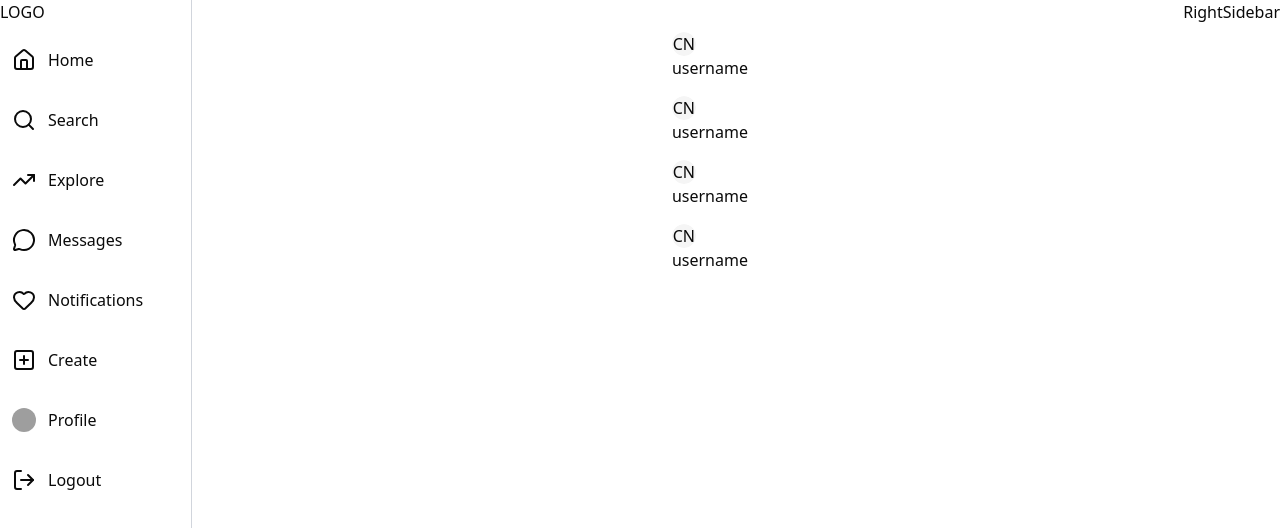
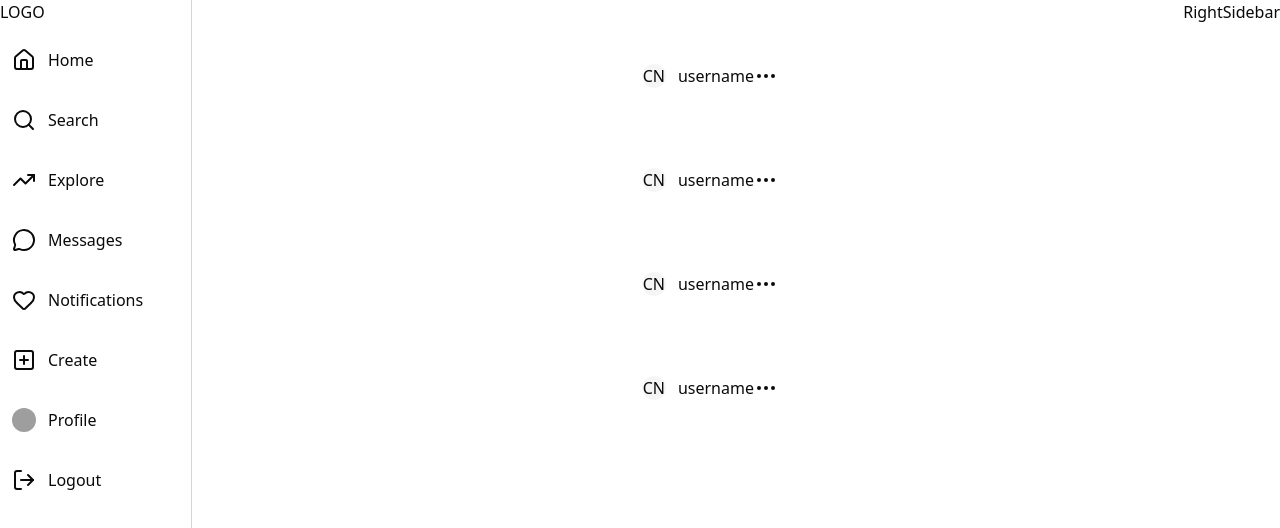
Before and after one commit to SriHariPokkimgari/Instaclone, a React (Vite) app in the folder client/: page / in a window 1280 px wide. Shown: the top 528 px of the page. Built offline with nearby package versions, Linux system fonts and the light colour scheme; grey boxes are pictures that could not be loaded; the HTML template or start-up script is replaced by a standard one.

Commit message:
update some components

```diff
--- a/client/package.json
+++ b/client/package.json
@@ -11,6 +11,7 @@
   },
   "dependencies": {
     "@radix-ui/react-avatar": "^1.1.10",
+    "@radix-ui/react-dialog": "^1.1.15",
     "@radix-ui/react-label": "^2.1.7",
     "@radix-ui/react-slot": "^1.2.3",
     "@tailwindcss/vite": "^4.1.13",
--- a/client/src/components/Post.jsx
+++ b/client/src/components/Post.jsx
@@ -1,15 +1,48 @@
 import React from "react";
 import { Avatar, AvatarFallback, AvatarImage } from "./ui/avatar";
+import {
+  Dialog,
+  DialogContent,
+  DialogDescription,
+  DialogTrigger,
+} from "./ui/dialog";
+import { MoreHorizontal } from "lucide-react";
+import { Button } from "./ui/button";
 
-const Post = () => {
+const Post = ({ data }) => {
   return (
-    <div>
-      <div>
-        <Avatar className="h-6 w-6">
-          <AvatarImage src="" alt="@shadcn" />
-          <AvatarFallback>CN</AvatarFallback>
-        </Avatar>
-        <h1>username</h1>
+    <div className="my-8 w-full max-w-sm mx-auto ">
+      <div className="flex items-center justify-center">
+        <div className="flex items-center gap-3">
+          <Avatar className="h-6 w-6">
+            <AvatarImage src="" alt="@shadcn" />
+            <AvatarFallback>CN</AvatarFallback>
+          </Avatar>
+          <h1>username</h1>
+        </div>
+        <div>
+          <Dialog>
+            <DialogTrigger asChild>
+              <MoreHorizontal className="cursor-pointer" />
+            </DialogTrigger>
+            <DialogContent>
+              <DialogDescription className="flex flex-col items-center">
+                <Button
+                  variant="ghost"
+                  className="cursor-pointer w-fit font-bold text-[#ED4956]"
+                >
+                  Unfollow
+                </Button>
+                <Button variant="ghost" className="cursor-pointer w-fit">
+                  Save to favourites
+                </Button>
+                <Button variant="ghost" className="cursor-pointer w-fit ">
+                  Delete
+                </Button>
+              </DialogDescription>
+            </DialogContent>
+          </Dialog>
+        </div>
       </div>
     </div>
   );
--- a/client/src/components/Posts.jsx
+++ b/client/src/components/Posts.jsx
@@ -6,7 +6,7 @@ const Posts = () => {
     <div>
       <div className="flex flex-col gap-4 items-center ">
         {[1, 2, 3, 4].map((item, index) => (
-          <Post />
+          <Post key={index} data={item} />
         ))}
       </div>
     </div>
```
Also changed, not shown: 1 other file (tests, documents, lock files or other folders).
